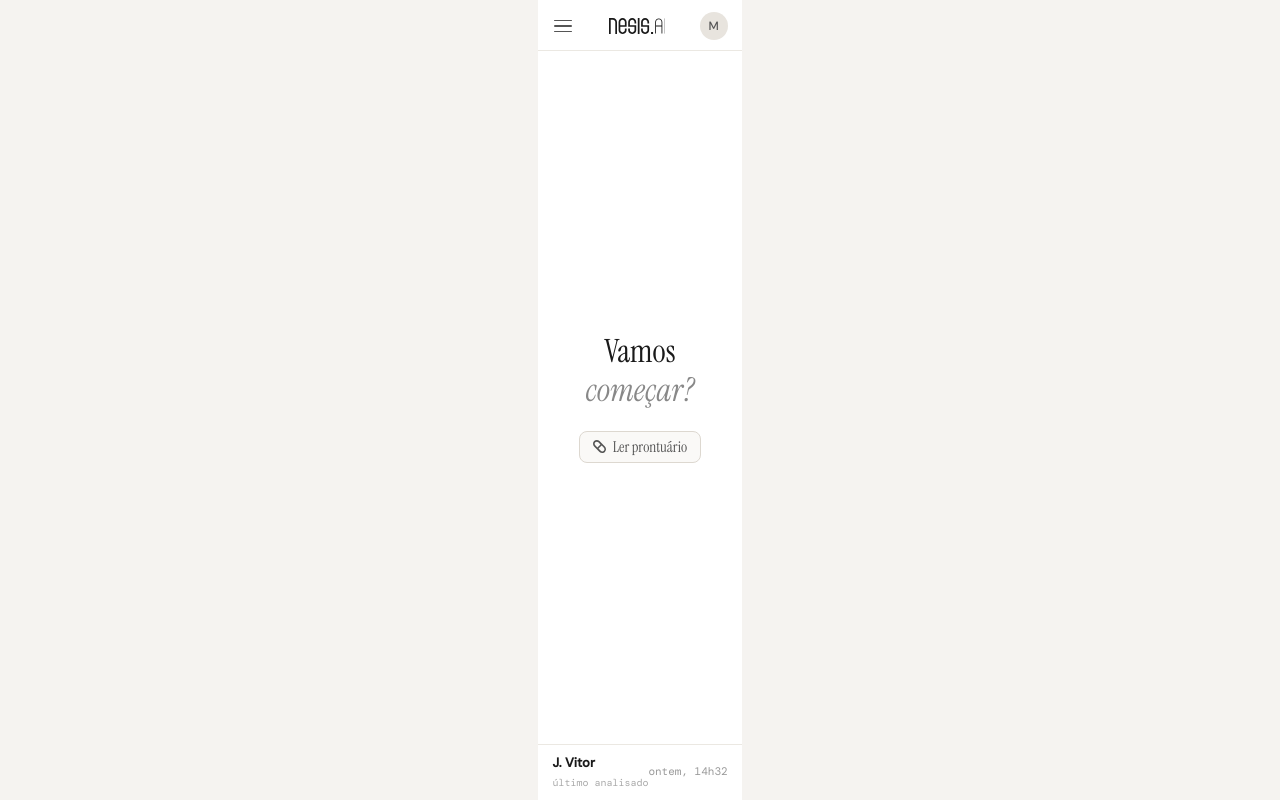
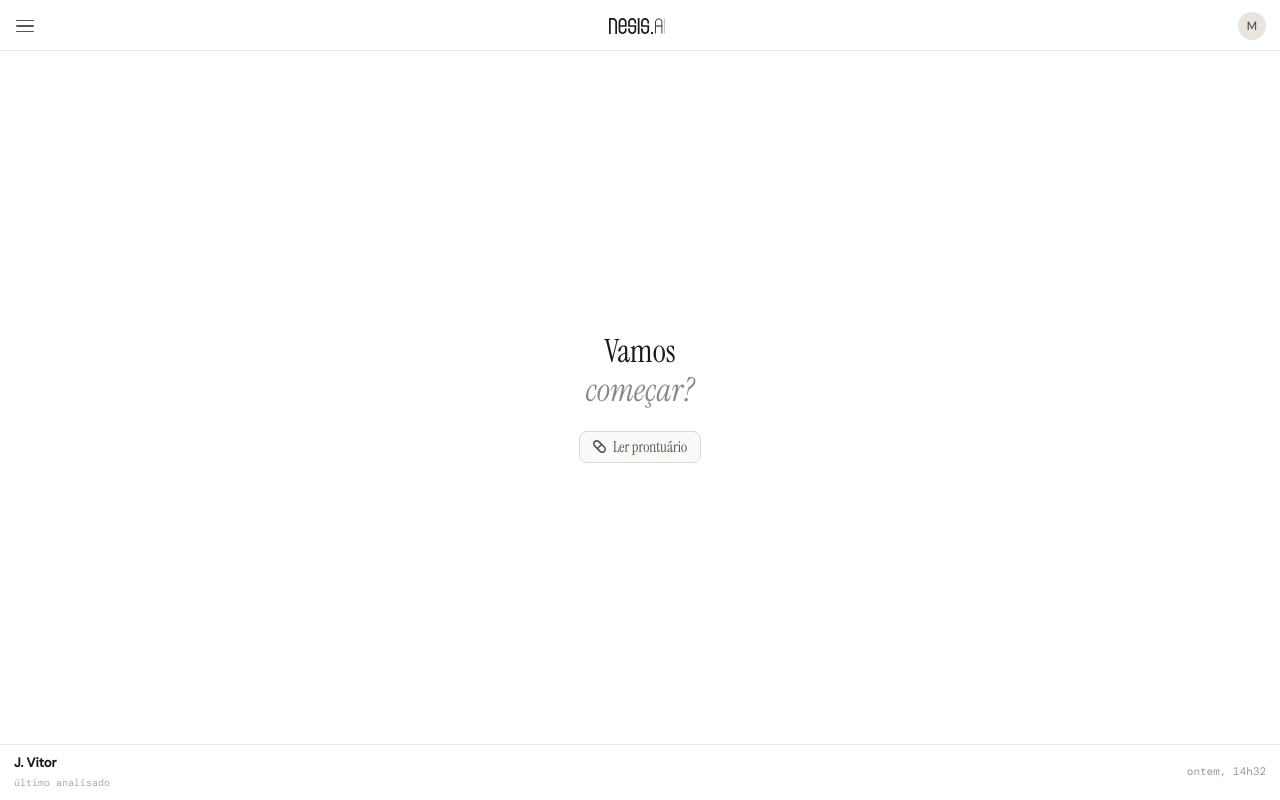
Before and after one commit to gabrielbringel/Nesis.AI, a React (Vite) app in the folder frontend/: page / in a window 1280 px wide. Built offline with nearby package versions, Linux system fonts and the light colour scheme; a web font is replaced by a local one.

Commit message:
style: body sem flex centering

```diff
--- a/frontend/src/index.css
+++ b/frontend/src/index.css
@@ -42,13 +42,13 @@
   padding: 0;
 }
 
+html, body, #root {
+  height: 100%;
+}
+
 body {
   font-family: var(--font-sans);
-  background: #f5f3f0;
-  display: flex;
-  align-items: center;
-  justify-content: center;
-  min-height: 100vh;
+  background: var(--color-surface);
 }
 
 /* Progress bar animation */
```
